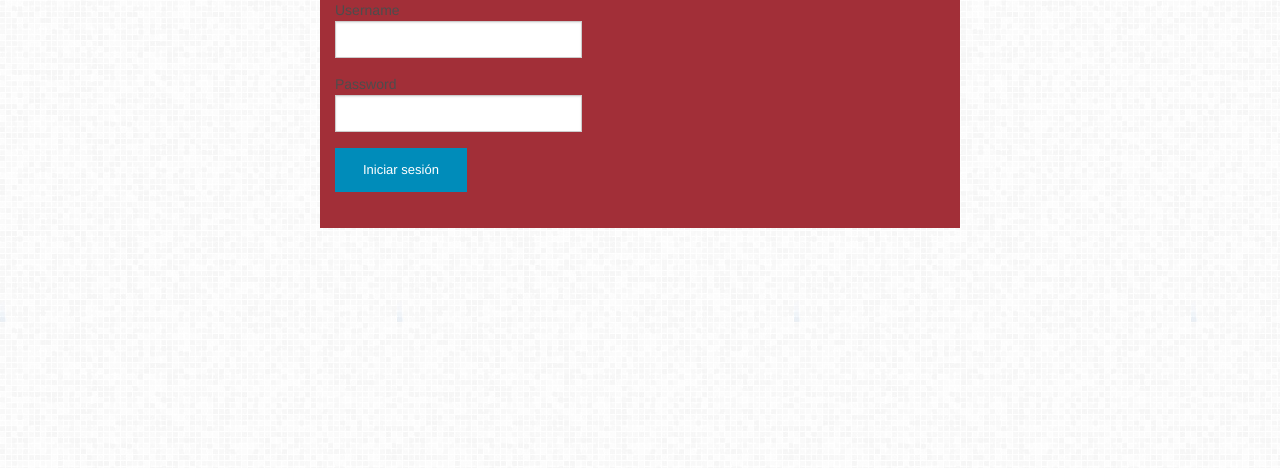
After one commit to Aprendeci/Aprendeci, a Django app: template Aprendeci/templates/Aprendeci/login.html in a window 1280 px wide. The commit adds this page. Shown: the top 468 px of the page. Run offline with Django 3.2, Linux system fonts and the light colour scheme; the template is opened without the code that fills it, so the values that code supplies are empty, except form fields; form fields are guessed from the names that the template uses; parts of the project's set-up code (start-up, migrations or seed data) failed here and were passed over; some libraries are stand-ins or nearby versions.

Commit message:
[Develop] Primera parte del login inicial

```diff
--- /dev/null
+++ b/Aprendeci/templates/Aprendeci/login.html
@@ -0,0 +1,37 @@
+{% extends "_layouts/base.html" %}
+
+{% block title %}Entrar{% endblock %}
+
+{% block content %}
+    <div class="loginForm">
+    <div class="row">
+        <div class="large-5 medium-5 columns">
+            {% if form.errors %}
+            <p>Usuario o contraseña incorrecta. Intenta de nuevo.</p>
+            {% endif %}
+
+            <form method="post" action="{% url 'django.contrib.auth.views.login' %}">
+                {% csrf_token %}
+
+                <div class="row">
+                    <div class="large-10 medium-10 columns">
+                        {{ form.username.label_tag }}
+                        {{ form.username }}
+                    </div>
+                </div>
+
+                <div class="row">
+                    <div class="large-10 medium-10 columns">
+                        {{ form.password.label_tag }}
+                        {{ form.password }}
+                    </div>
+                </div>
+
+                <input class="small button" type="submit" value="Iniciar sesión" />
+                <input type="hidden" name="next" value="{{ next }}" />
+            </form>
+        </div>
+    </div>
+</div>
+
+{% endblock %}
--- a/AprendeciDjango/urls.py
+++ b/AprendeciDjango/urls.py
@@ -6,6 +6,7 @@ from django.contrib import admin
 admin.autodiscover()
 
 urlpatterns = patterns('',
+    url(r'^$', 'django.contrib.auth.views.login', { 'template_name': 'Aprendeci/login.html' }),
     url(r'^admin/', include(admin.site.urls)),
     url(r'^aprendeci/', include('Aprendeci.urls', namespace='Aprendeci'))
 ) + static(settings.MEDIA_URL, document_root=settings.MEDIA_ROOT)
--- a/assets/css/style.css
+++ b/assets/css/style.css
@@ -136,3 +136,10 @@ img {
 ._jsPlumb_connector {
     cursor: pointer;
 }
+
+/* SECCION | Login */
+.loginForm {
+    background-color: #A22F38;
+    margin: 0 auto;
+    width: 50%;
+}
```
Also changed, not shown: db.sqlite3.
